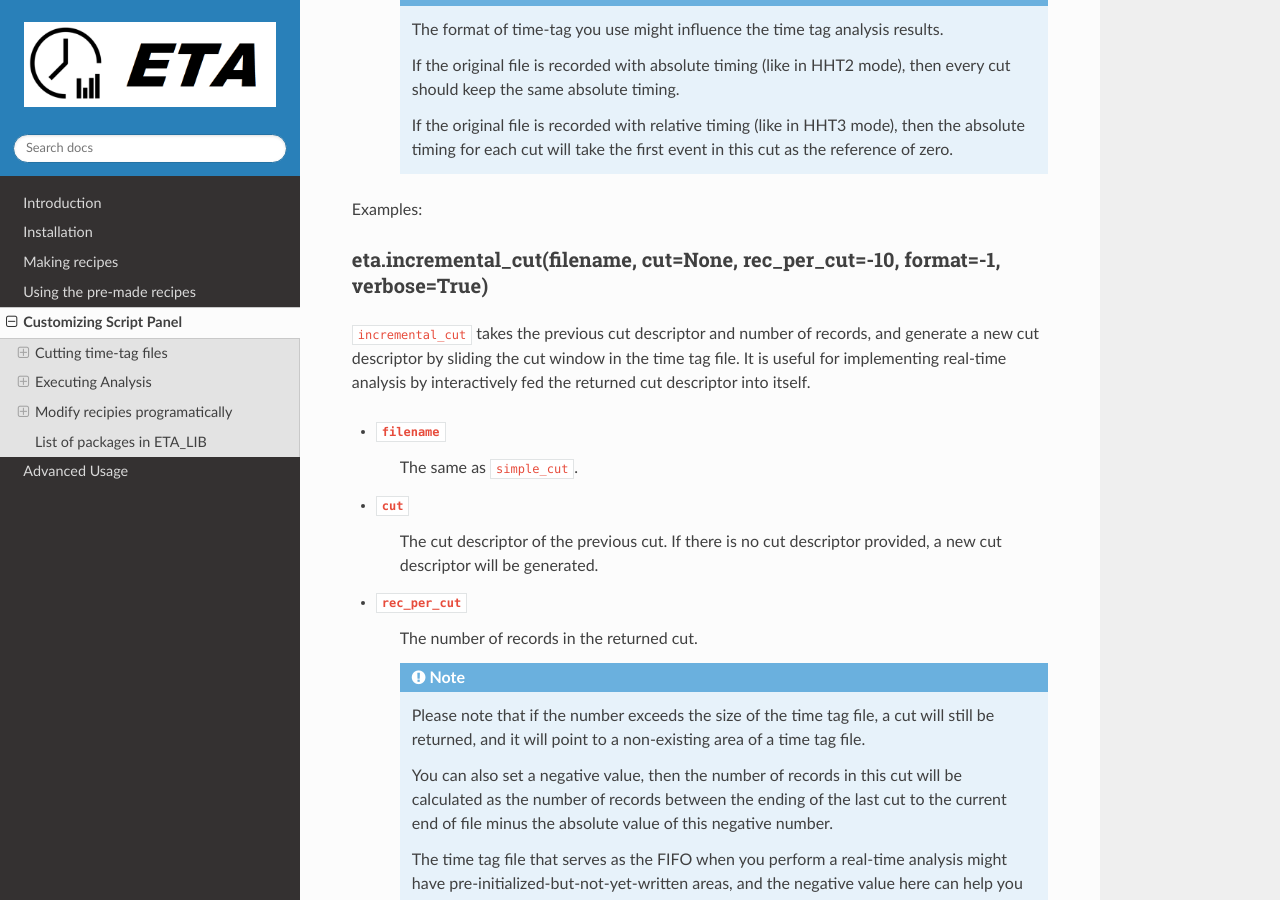
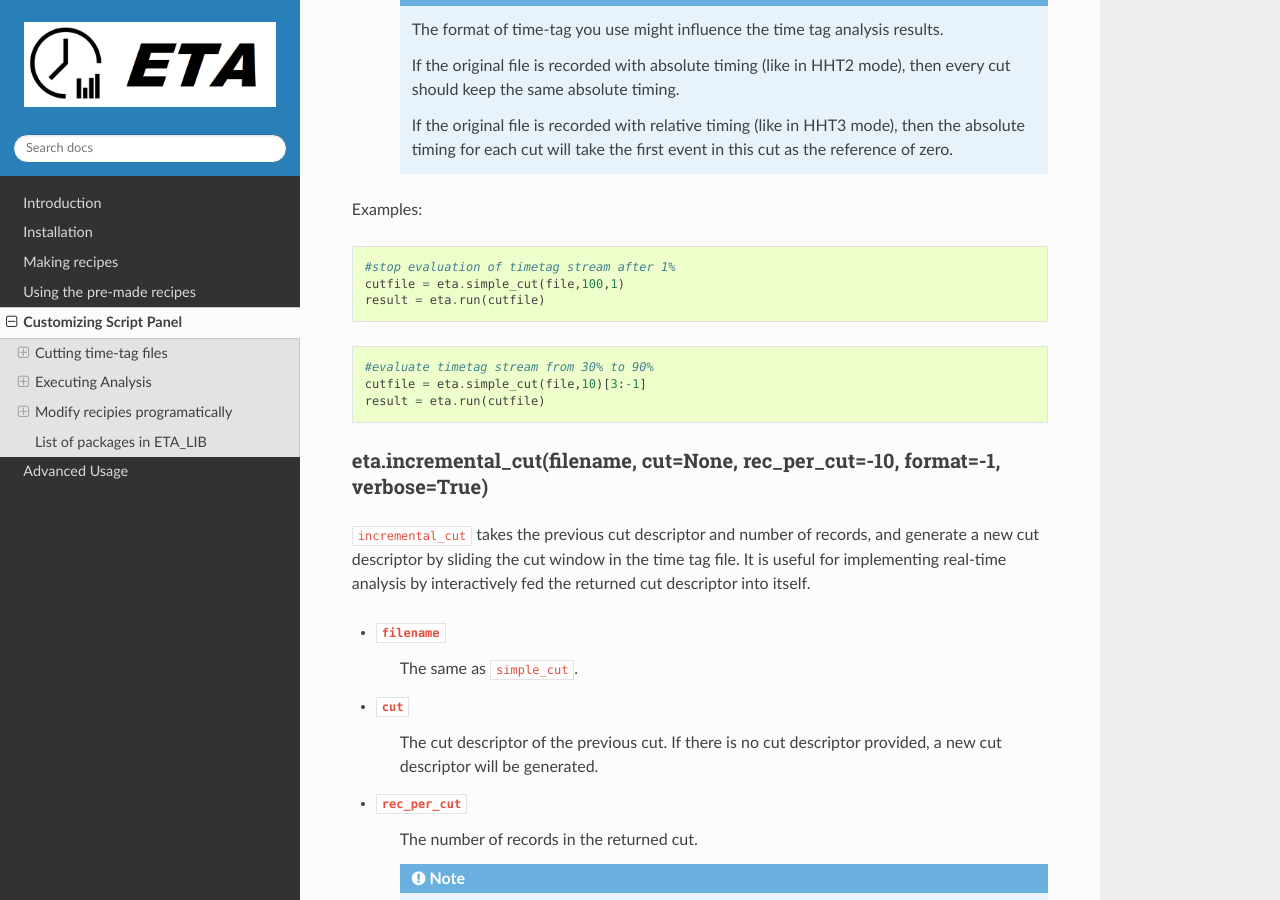
Before and after one commit to timetag/timetag.github.io, a Sphinx documentation site: the page built from docs/python.rst, in a window 1280 px wide and 900 px high, scrolled down 1557 px. Built offline with Sphinx 7.4.7 and the Read the Docs theme 2.0.0, drawn with Linux system fonts in a browser that asks for light colours; some of the changed lines change nothing that is shown.

Commit message:
Update python.rst
made code examples show up by removing line numbering

```diff
--- a/docs/python.rst
+++ b/docs/python.rst
@@ -48,20 +48,17 @@ eta.simple_cut(filename, cuts=1, trunc=-1, format=-1)
 
 Examples:
 
-.. highlight:: python
-.. code-block::
-   :linenothreshold: 5
+.. code-block:: python
 
-   '''stop evaluation of timetag stream after 1%'''
+   #stop evaluation of timetag stream after 1%
    cutfile = eta.simple_cut(file,100,1)
-   result=eta.run(cutfile)
+   result = eta.run(cutfile)
 
-.. code-block::
-   :linenothreshold: 5
+.. code-block:: python
 
-   '''evaluate timetag stream from 30% to 90%'''
+   #evaluate timetag stream from 30% to 90%
    cutfile = eta.simple_cut(file,10)[3:-1]
-   result=eta.run(cutfile)
+   result = eta.run(cutfile)
 
 eta.incremental_cut(filename, cut=None, rec_per_cut=-10, format=-1, verbose=True)
 ......
```
